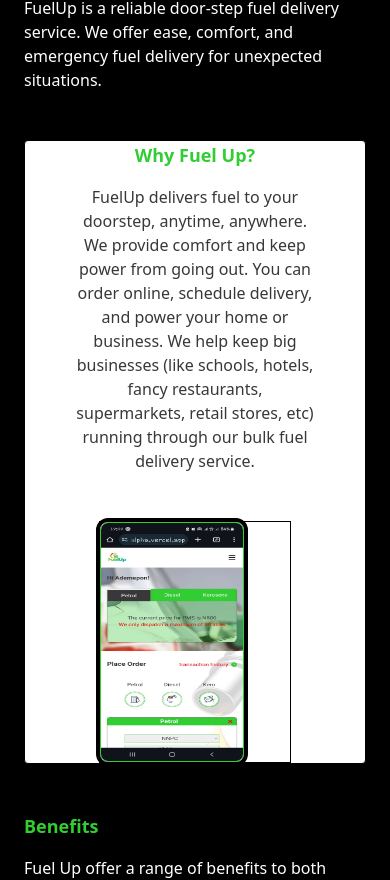
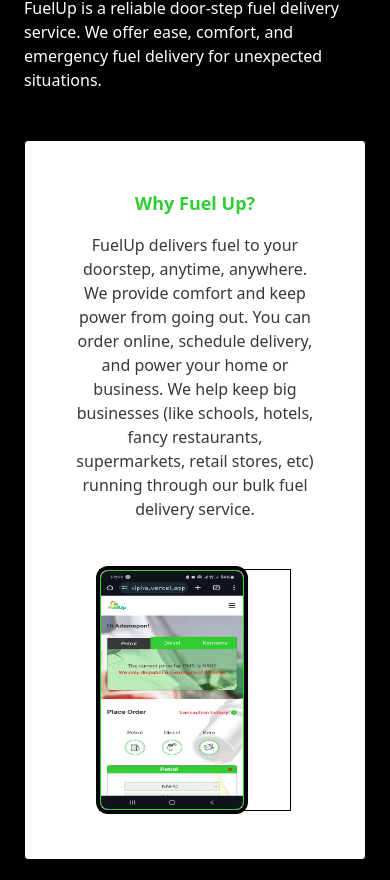
Before and after one commit to Adeboye22/fuel_up, a React (Vite) app in the folder frontend/: page / in a window 390 px wide. Shown: the part 1016-1896 px from the top of the page. Built offline with nearby package versions, Linux system fonts and the light colour scheme.

Commit message:
staging branch

```diff
--- a/frontend/src/Components/website/AboutUs.jsx
+++ b/frontend/src/Components/website/AboutUs.jsx
@@ -21,7 +21,7 @@
         </span>
       </div>
 
-      <div className='sm:flex-col sm:py-0 py-12 sm:place-items-center sm:gap-12 sm:text-center sm:h-full flex flex-row gap-4 bg-white h-64 p-12 border rounded justify-evenly'>
+      <div className='sm:flex-col sm:place-items-center sm:gap-12 sm:text-center sm:h-full flex flex-row gap-4 bg-white h-64 p-12 border rounded justify-evenly'>
         <div className='sm:w-full flex flex-col gap-4 w-1/2'>
           <h1 className='sm:text-lg text-2xl text-lime font-black'><strong>Why Fuel Up?</strong></h1>
           <p className='sm:text-base text-lg text-gray'>
```
